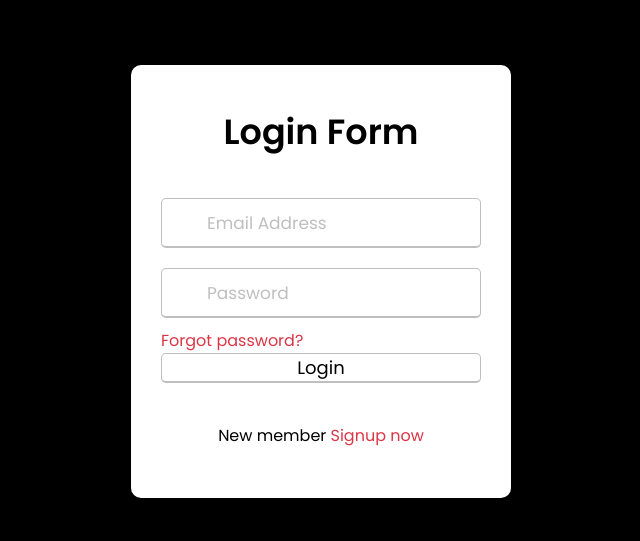
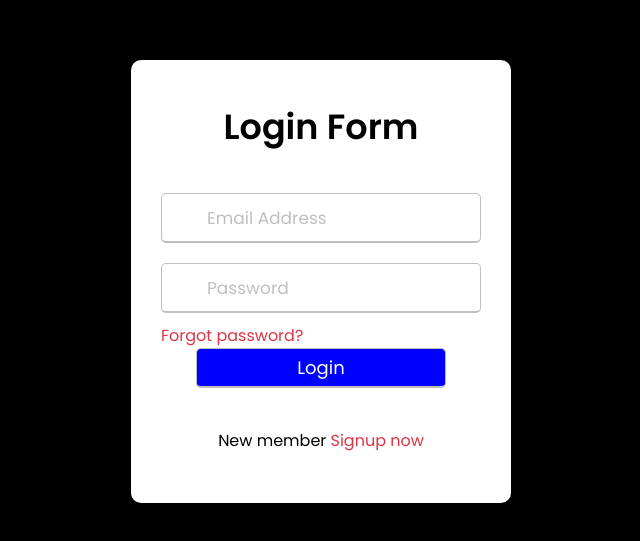
Before and after one commit to TheGhossst/sih2023, a plain HTML site: page src/index.html in a window 1280 px wide. Shown: the part 119-660 px from the top of the page, without its empty margins (319-959 px from the left). Drawn offline with Linux system fonts and the light colour scheme.

Commit message:
add :button blue

```diff
--- a/src/index.html
+++ b/src/index.html
@@ -26,7 +26,7 @@
                 <div class="error error-txt">Password can't be blank</div>
             </div>
             <div class="pass-txt"><a href="#">Forgot password?</a></div>
-            <input type="submit" value="Login">
+            <input class="submit" type="submit" value="Login">
         </form>
         <div class="sign-txt">New member <a href="signup.html">Signup now</a></div>
     </div>
--- a/src/style.css
+++ b/src/style.css
@@ -18,6 +18,12 @@ body {
 ::selection {
     color: green;
     background: #24b6aa;
+}
+.submit{
+    background-color: blue;
+    color:white;
+    width: 250px;
+    height: 40px
 }
 
 .loginform {
```
